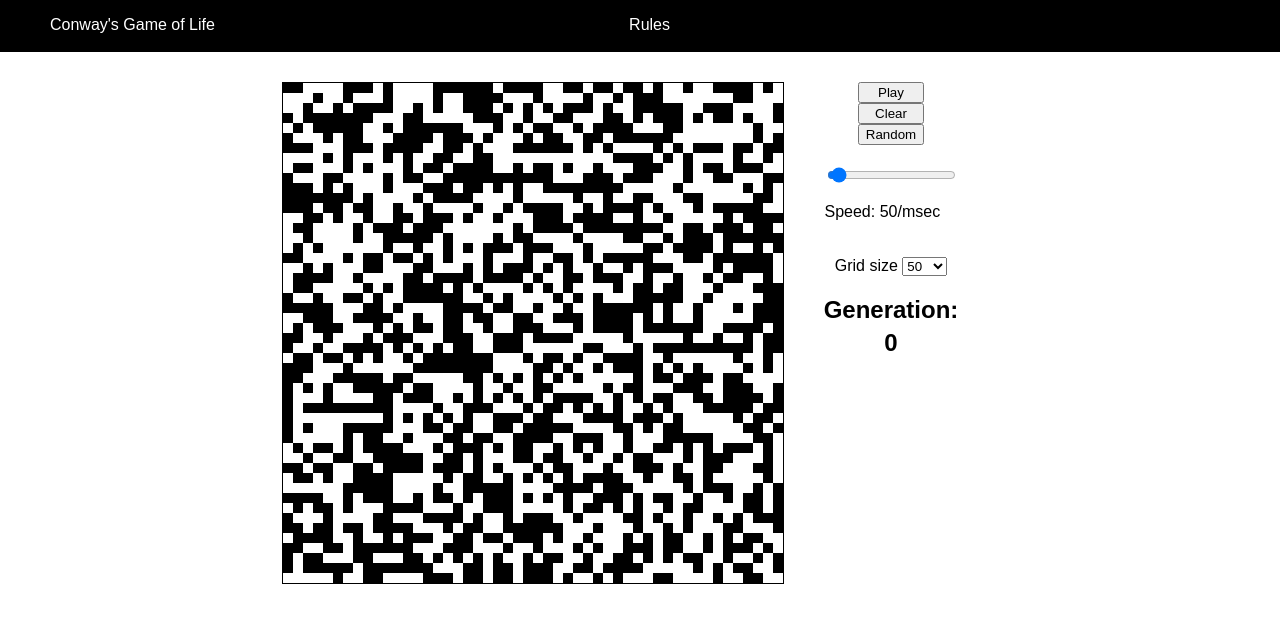
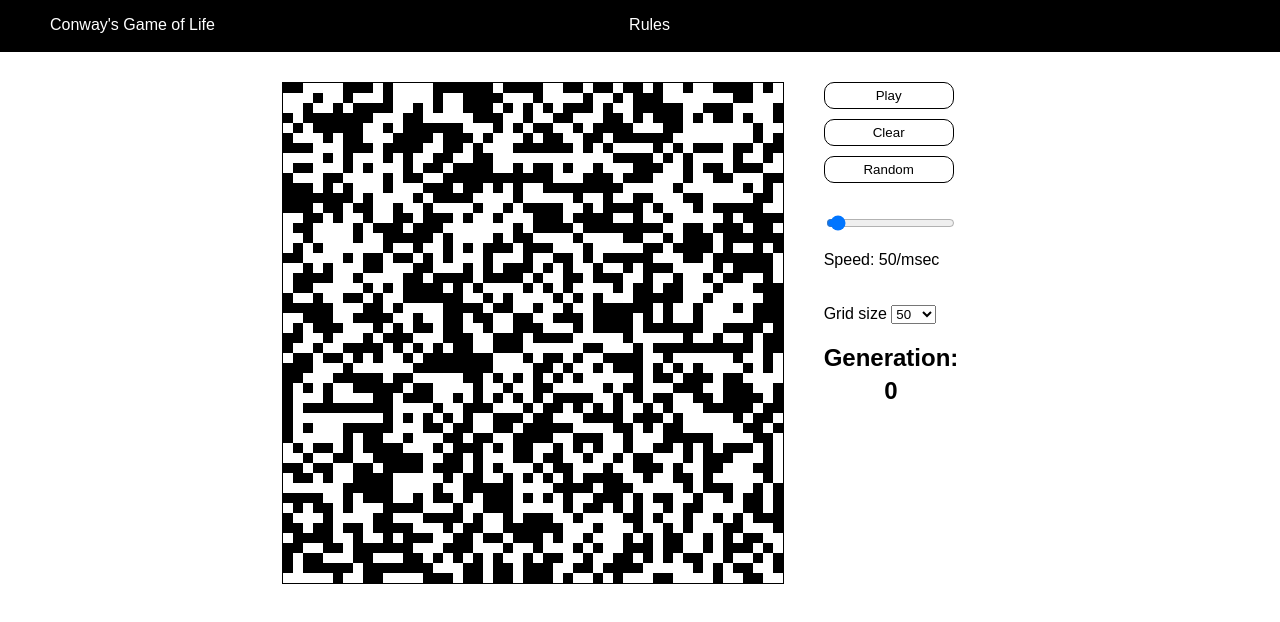
Before and after one commit to bsherwood9/gameOfLifeJS, a plain HTML site: page index.html in a window 1280 px wide. Drawn offline with Linux system fonts and the light colour scheme.

Commit message:
Made some tyle changes.

```diff
--- a/src/styles.css
+++ b/src/styles.css
@@ -47,12 +47,13 @@ a {
 .controls {
   display: flex;
   flex-direction: column;
-  align-items: center;
+  align-items: flex-start;
   padding:0 40px;
 }
 
 .slider {
   padding: 20px 0;
+
 }
 
 /*modal stuff */
@@ -90,5 +91,18 @@ h2{
   margin-bottom: 0;
 }
 #gen {
-  margin: 5px 0
+  margin: 5px auto;
 }
+
+button {
+  padding: 5px;
+  margin-bottom: 10px;
+  width: 130px;
+  border: 1px solid black;
+  border-radius: 10px;
+  background: white;
+}
+button:hover {
+  background: rgba(34, 33, 33, 0.878);
+  color: white;
+}
```
